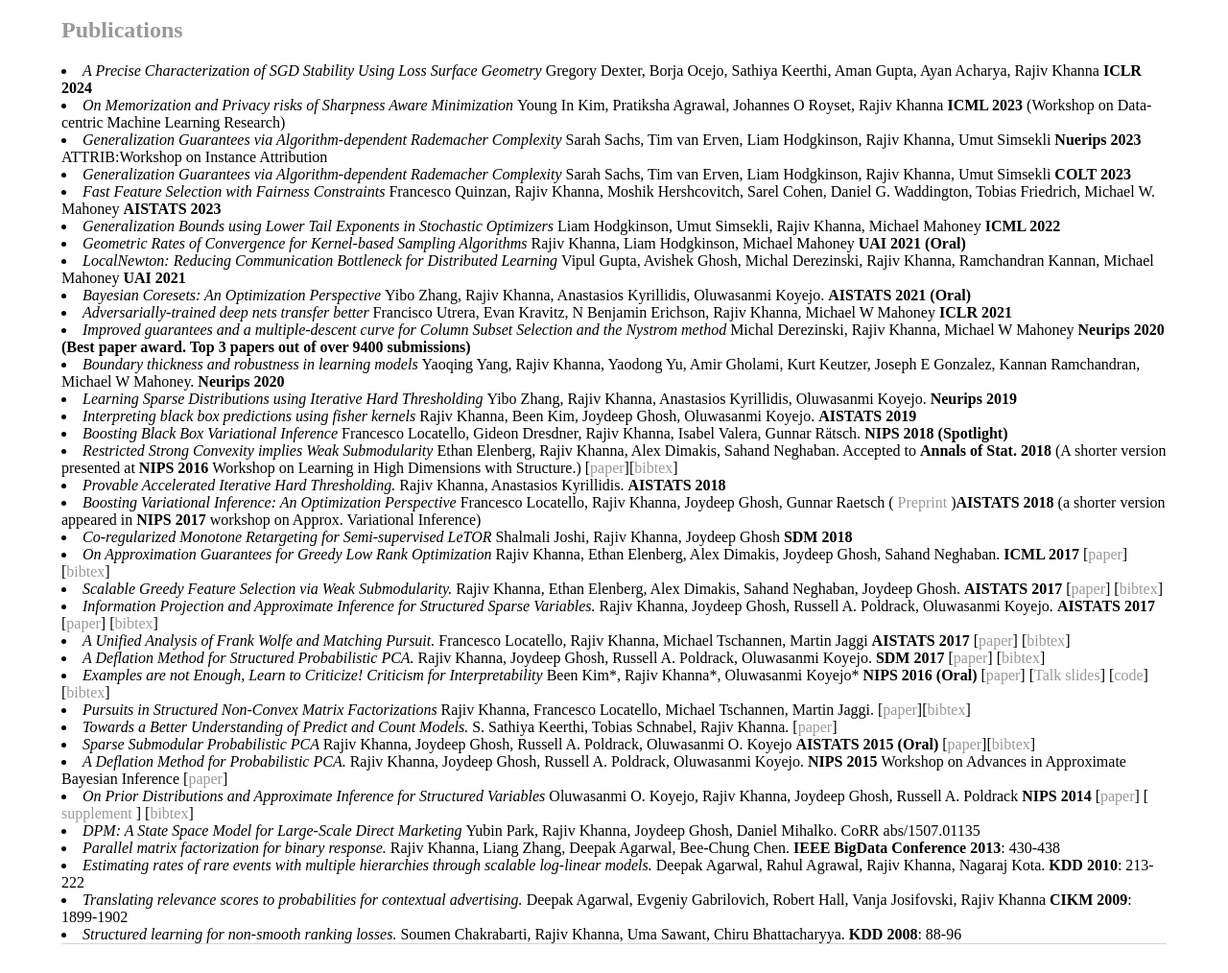
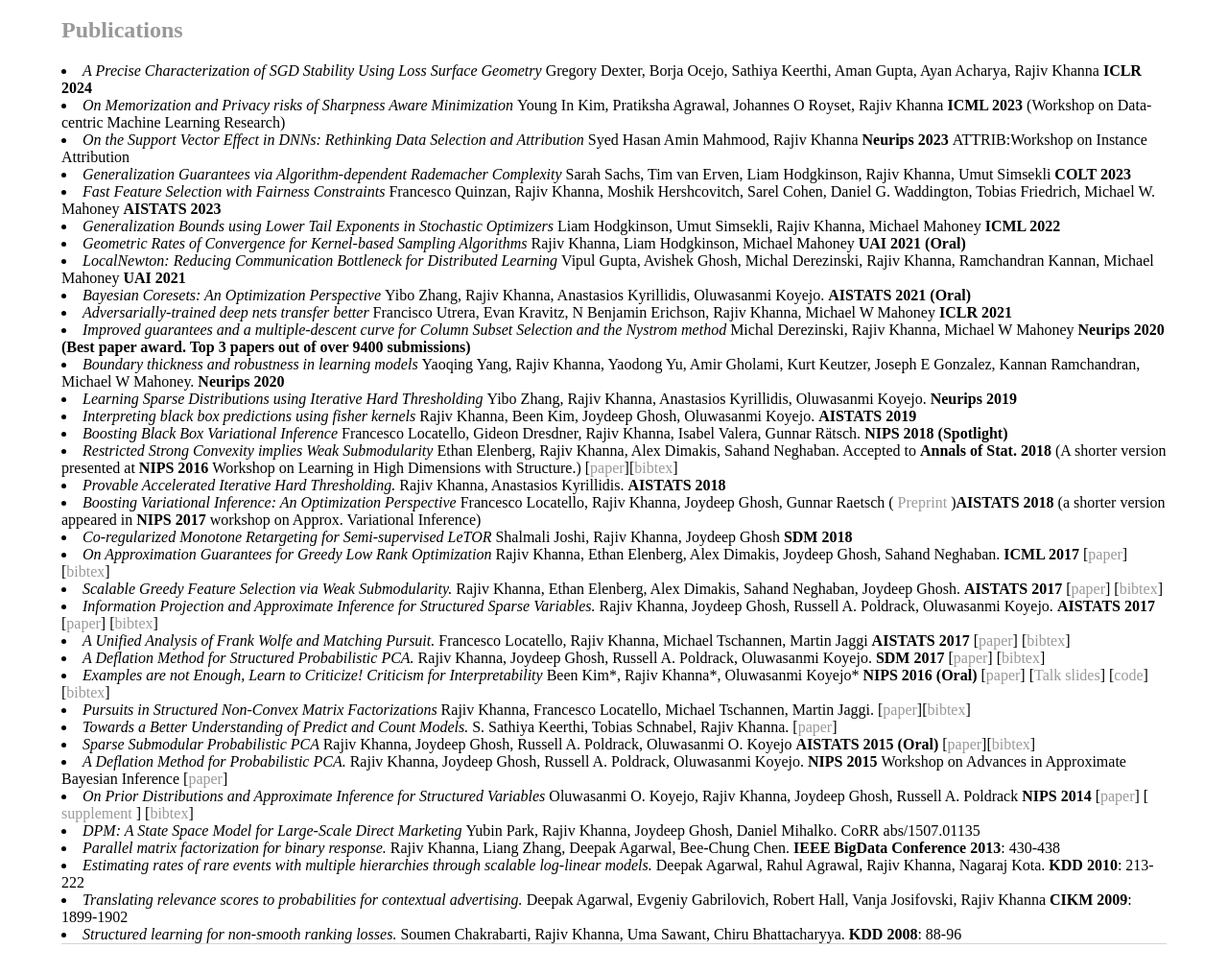
Before and after one commit to rjvak7/rjvak7.github.io, a Jekyll site: the page built from pubs.html, in a window 1280 px wide. Shown: the part 376-1390 px from the top of the page at 96% size. Built offline with Jekyll 4.4.1, drawn with Linux system fonts in a browser that asks for light colours.

Commit message:
update pubs

```diff
--- a/pubs.html
+++ b/pubs.html
@@ -8,7 +8,7 @@ title: Rajiv Khanna -- Publications
 <h2> <a name="Pubs"> Publications </a> </h2>
 <li> <i> A Precise Characterization of SGD Stability Using Loss Surface Geometry </i> Gregory Dexter, Borja Ocejo, Sathiya Keerthi, Aman Gupta, Ayan Acharya, Rajiv Khanna <b> ICLR 2024 </b> </li>
 <li> <i> On Memorization and Privacy risks of Sharpness Aware Minimization </i> Young In Kim, Pratiksha Agrawal, Johannes O Royset, Rajiv Khanna <b> ICML 2023 </b> (Workshop on Data-centric Machine Learning Research) </li>
-<li> <i> Generalization Guarantees via Algorithm-dependent Rademacher Complexity </i> Sarah Sachs, Tim van Erven, Liam Hodgkinson, Rajiv Khanna, Umut Simsekli <b> Nuerips 2023 </b> ATTRIB:Workshop on Instance Attribution </li>
+<li> <i> On the Support Vector Effect in DNNs: Rethinking Data Selection and Attribution </i> Syed Hasan Amin Mahmood, Rajiv Khanna <b> Neurips 2023 </b> ATTRIB:Workshop on Instance Attribution </li>
 <li> <i> Generalization Guarantees via Algorithm-dependent Rademacher Complexity </i> Sarah Sachs, Tim van Erven, Liam Hodgkinson, Rajiv Khanna, Umut Simsekli <b> COLT 2023 </b> </li>
 <li> <i> Fast Feature Selection with Fairness Constraints </i> Francesco Quinzan, Rajiv Khanna, Moshik Hershcovitch, Sarel Cohen, Daniel G. Waddington, Tobias Friedrich, Michael W. Mahoney <b> AISTATS 2023 </b> </li>
 <li> <i> Generalization Bounds using Lower Tail Exponents in Stochastic Optimizers </i> Liam Hodgkinson, Umut Simsekli, Rajiv Khanna, Michael Mahoney <b> ICML 2022 </b> </li>
```
